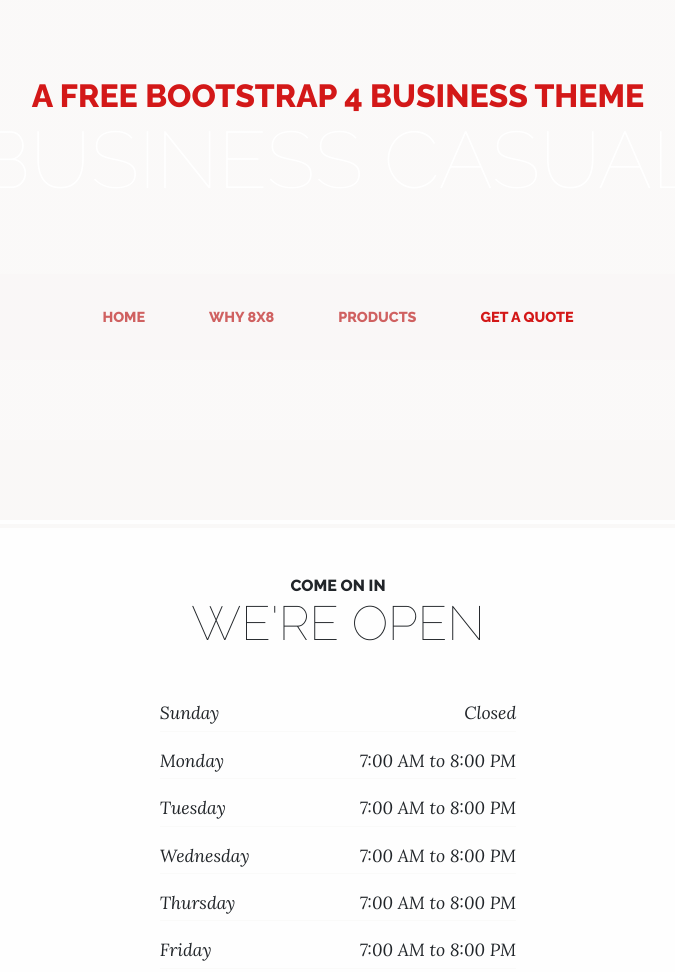
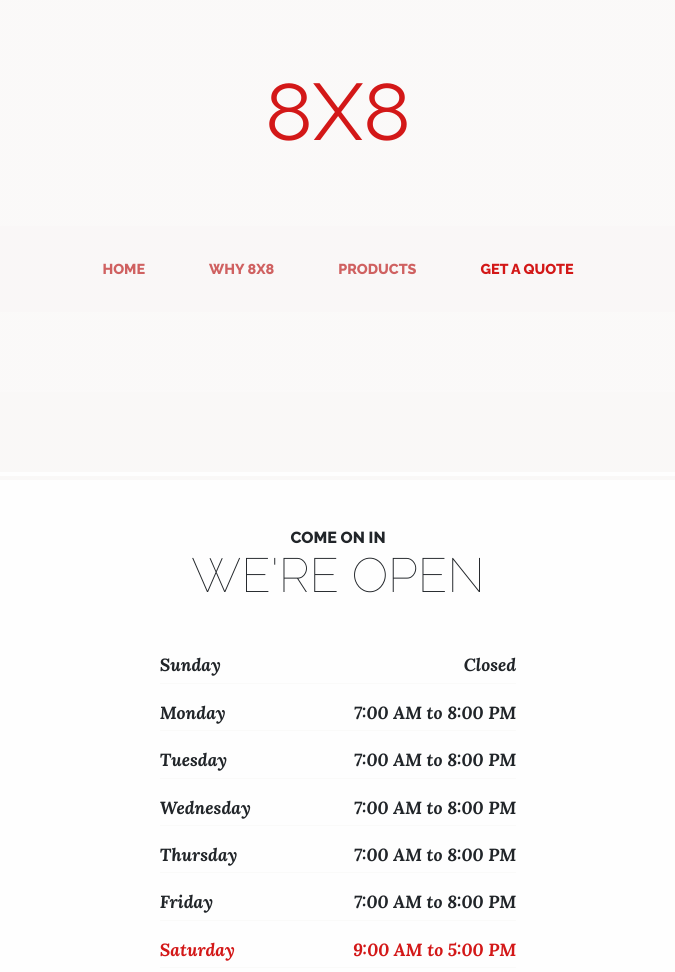
Before and after one commit to gitcrows/website, a website: page store.html in a window 1280 px wide. Shown: the top 972 px of the page, without its empty margins (302-977 px from the left). Drawn offline with Linux system fonts and the light colour scheme.

Commit message:
Changed headers in all segments

```diff
--- a/store.html
+++ b/store.html
@@ -8,7 +8,7 @@
     <meta name="description" content="">
     <meta name="author" content="">
 
-    <title>Business Casual - Start Bootstrap Theme</title>
+    <title>8x8</title>
 
     <!-- Bootstrap core CSS -->
     <link href="vendor/bootstrap/css/bootstrap.min.css" rel="stylesheet">
@@ -24,10 +24,9 @@
 
   <body>
 
-    <h1 class="site-heading text-center text-white d-none d-lg-block">
-      <span class="site-heading-upper text-primary mb-3">A Free Bootstrap 4 Business Theme</span>
-      <span class="site-heading-lower">Business Casual</span>
-    </h1>
+    <h1 class="site-heading text-center text-white d-none d-lg-block ">
+    <span class="site-heading-lower text-primary"><b>8X8</span>
+  </h1>
 
     <!-- Navigation -->
     <nav class="navbar navbar-expand-lg navbar-dark py-lg-4" id="mainNav">
```
Also changed, not shown: about.html (+3 -4 lines), products.html (+3 -4 lines).
